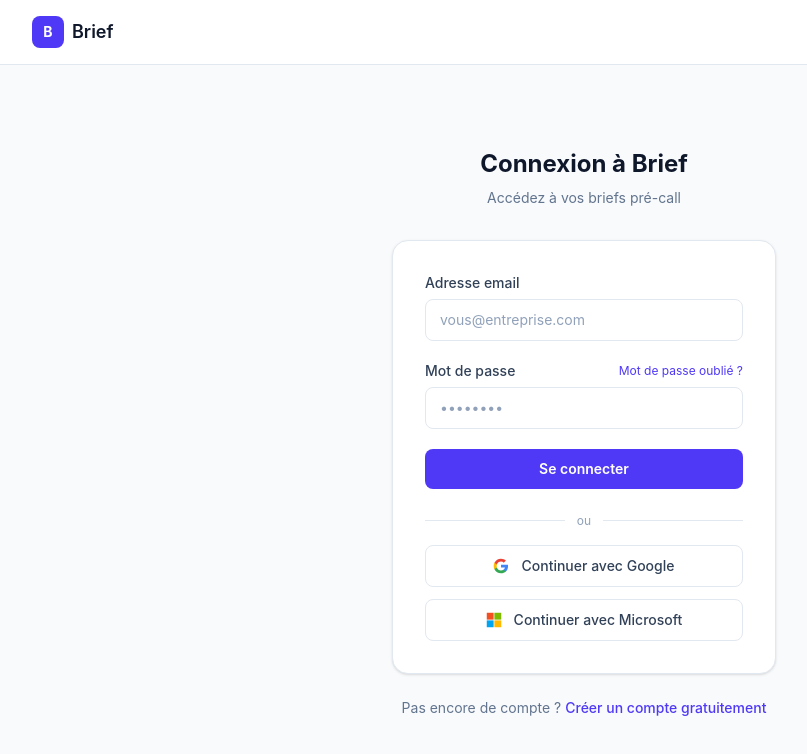
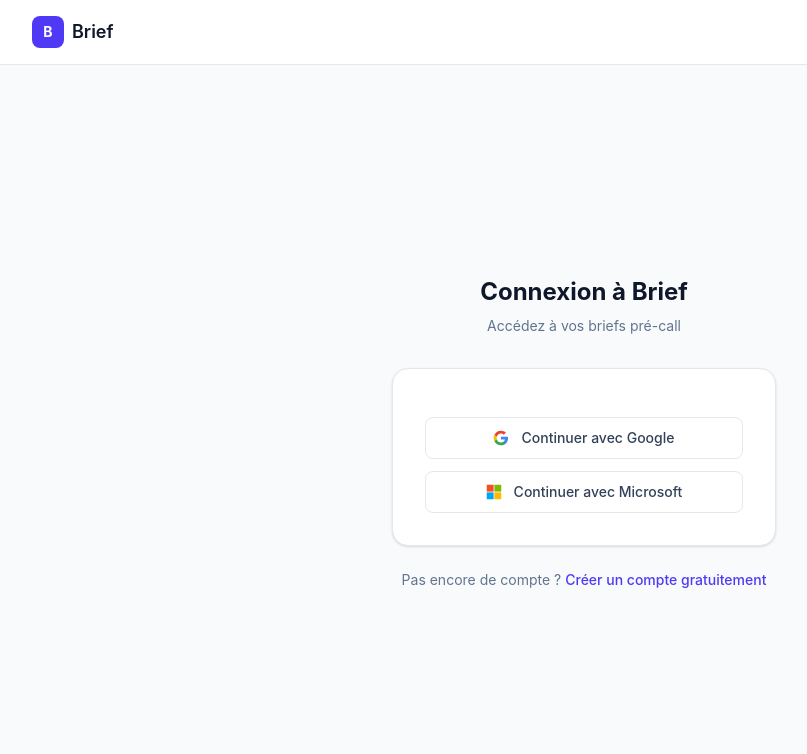
Before and after one commit to dereviersjean-cell/-brief-precall, a Next.js app: page /login in a window 1280 px wide. Shown: the top 754 px of the page, without its empty margins (56-863 px from the left). Built offline with nearby package versions, Linux system fonts and the light colour scheme.

Commit message:
Renommage sidebar (Brief/Analyse rendez-vous/Historique) + login SSO only

```diff
--- a/app/components/AppSidebar.tsx
+++ b/app/components/AppSidebar.tsx
@@ -63,7 +63,7 @@
 
       {/* Nav */}
       <nav className="flex-1 px-3 py-4 space-y-0.5 overflow-y-auto">
-        {/* Brief pré-call */}
+        {/* Brief */}
         <Link
           href="/dashboard"
           className={`flex items-center gap-3 px-3 py-2.5 rounded-lg text-sm font-medium transition-colors ${
@@ -75,10 +75,10 @@
           <svg className="w-4 h-4 shrink-0" fill="none" viewBox="0 0 24 24" stroke="currentColor" strokeWidth={2}>
             <path strokeLinecap="round" strokeLinejoin="round" d="M9 12h3.75M9 15h3.75M9 18h3.75m3 .75H18a2.25 2.25 0 002.25-2.25V6.108c0-1.135-.845-2.098-1.976-2.192a48.424 48.424 0 00-1.123-.08m-5.801 0c-.065.21-.1.433-.1.664 0 .414.336.75.75.75h4.5a.75.75 0 00.75-.75 2.25 2.25 0 00-.1-.664m-5.8 0A2.251 2.251 0 0113.5 2.25H15c1.012 0 1.867.668 2.15 1.586m-5.8 0c-.376.023-.75.05-1.124.08C9.095 4.01 8.25 4.973 8.25 6.108V8.25m0 0H4.875c-.621 0-1.125.504-1.125 1.125v11.25c0 .621.504 1.125 1.125 1.125h9.75c.621 0 1.125-.504 1.125-1.125V9.375c0-.621-.504-1.125-1.125-1.125H8.25z" />
           </svg>
-          Brief pré-call
+          Brief
         </Link>
 
-        {/* Feedback post-call */}
+        {/* Analyse rendez-vous */}
         <Link
           href="/feedback"
           className={`flex items-center gap-3 px-3 py-2.5 rounded-lg text-sm font-medium transition-colors ${
@@ -90,10 +90,10 @@
           <svg className="w-4 h-4 shrink-0" fill="none" viewBox="0 0 24 24" stroke="currentColor" strokeWidth={2}>
             <path strokeLinecap="round" strokeLinejoin="round" d="M8.625 12a.375.375 0 11-.75 0 .375.375 0 01.75 0zm0 0H8.25m4.125 0a.375.375 0 11-.75 0 .375.375 0 01.75 0zm0 0H12m4.125 0a.375.375 0 11-.75 0 .375.375 0 01.75 0zm0 0h-.375M21 12c0 4.556-4.03 8.25-9 8.25a9.764 9.764 0 01-2.555-.337A5.972 5.972 0 015.41 20.97a5.969 5.969 0 01-.474-.065 4.48 4.48 0 00.978-2.025c.09-.457-.133-.901-.467-1.226C3.93 16.178 3 14.189 3 12c0-4.556 4.03-8.25 9-8.25s9 3.694 9 8.25z" />
           </svg>
-          Feedback post-call
+          Analyse rendez-vous
         </Link>
 
-        {/* Contacts */}
+        {/* Historique */}
         <Link
           href="/contacts"
           className={`flex items-center gap-3 px-3 py-2.5 rounded-lg text-sm font-medium transition-colors ${
@@ -105,7 +105,7 @@
           <svg className="w-4 h-4 shrink-0" fill="none" viewBox="0 0 24 24" stroke="currentColor" strokeWidth={2}>
             <path strokeLinecap="round" strokeLinejoin="round" d="M15 19.128a9.38 9.38 0 002.625.372 9.337 9.337 0 004.121-.952 4.125 4.125 0 00-7.533-2.493M15 19.128v-.003c0-1.113-.285-2.16-.786-3.07M15 19.128v.106A12.318 12.318 0 018.624 21c-2.331 0-4.512-.645-6.374-1.766l-.001-.109a6.375 6.375 0 0111.964-3.07M12 6.375a3.375 3.375 0 11-6.75 0 3.375 3.375 0 016.75 0zm8.25 2.25a2.625 2.625 0 11-5.25 0 2.625 2.625 0 015.25 0z" />
           </svg>
-          Contacts
+          Historique
         </Link>
 
         {/* Devis */}
--- a/app/login/page.tsx
+++ b/app/login/page.tsx
@@ -48,65 +48,8 @@
           )}
 
           <div className="bg-white rounded-2xl border border-slate-200 shadow-sm p-8">
-            <form action="/dashboard" method="get" className="space-y-5">
-              <div>
-                <label
-                  htmlFor="email"
-                  className="block text-sm font-medium text-slate-700 mb-1.5"
-                >
-                  Adresse email
-                </label>
-                <input
-                  type="email"
-                  id="email"
-                  name="email"
-                  placeholder="vous@entreprise.com"
-                  className="w-full px-3.5 py-2.5 border border-slate-200 rounded-lg text-sm text-slate-900 placeholder-slate-400 focus:outline-none focus:ring-2 focus:ring-indigo-500 focus:border-transparent transition"
-                />
-              </div>
-              <div>
-                <div className="flex items-center justify-between mb-1.5">
-                  <label
-                    htmlFor="password"
-                    className="block text-sm font-medium text-slate-700"
-                  >
-                    Mot de passe
-                  </label>
-                  <a
-                    href="#"
-                    className="text-xs text-indigo-600 hover:text-indigo-700"
-                  >
-                    Mot de passe oublié ?
-                  </a>
-                </div>
-                <input
-                  type="password"
-                  id="password"
-                  name="password"
-                  placeholder="••••••••"
-                  className="w-full px-3.5 py-2.5 border border-slate-200 rounded-lg text-sm text-slate-900 placeholder-slate-400 focus:outline-none focus:ring-2 focus:ring-indigo-500 focus:border-transparent transition"
-                />
-              </div>
-              <button
-                type="submit"
-                className="w-full bg-indigo-600 text-white py-2.5 rounded-lg text-sm font-semibold hover:bg-indigo-700 transition-colors"
-              >
-                Se connecter
-              </button>
-            </form>
-
-            <div className="mt-6">
-              <div className="relative">
-                <div className="absolute inset-0 flex items-center">
-                  <div className="w-full border-t border-slate-200" />
-                </div>
-                <div className="relative flex justify-center text-xs">
-                  <span className="bg-white px-3 text-slate-400">ou</span>
-                </div>
-              </div>
-              <GoogleSignInButton />
-              <MicrosoftSignInButton />
-            </div>
+            <GoogleSignInButton />
+            <MicrosoftSignInButton />
           </div>
 
           <p className="text-center text-sm text-slate-500 mt-6">
```
